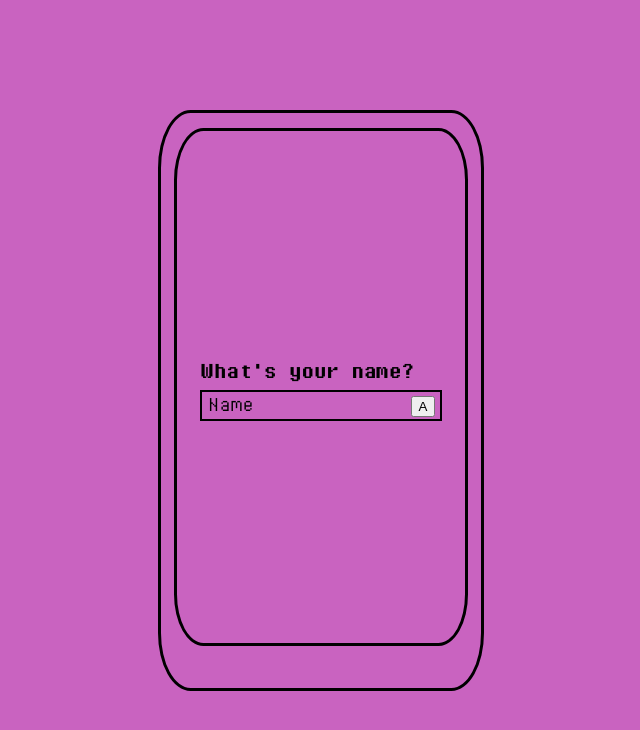
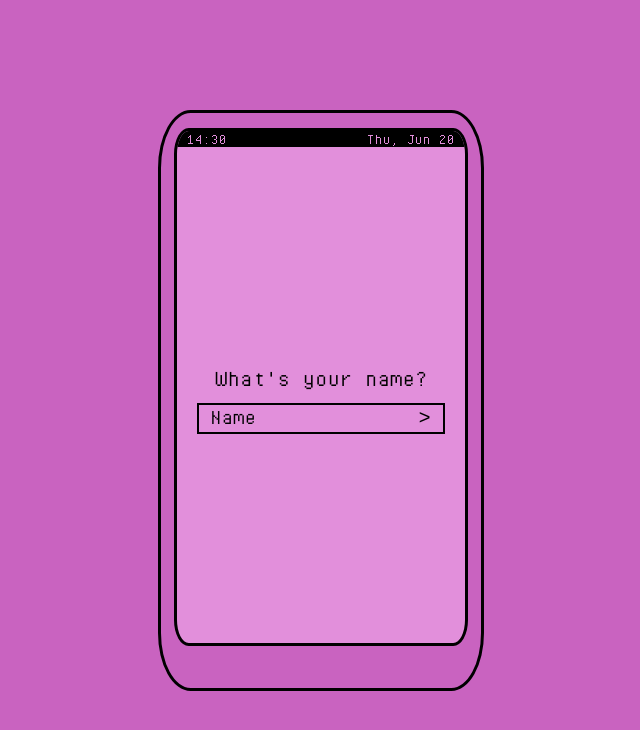
Before and after one commit to bran-do/tiny-music-collection, a React (Vite) app: page / in a window 1280 px wide. Shown: the top 730 px of the page, without its empty margins (319-959 px from the left). Built offline with nearby package versions, Linux system fonts and the light colour scheme.

Commit message:
Add TopBar and re-style Screen and LoginPage

```diff
--- a/src/canvas/Device/Screen/Screen.css
+++ b/src/canvas/Device/Screen/Screen.css
@@ -1,8 +1,10 @@
 .screen {
   display: flex;
-  justify-content: center;
+  overflow: hidden;
+  flex-direction: column;
   height: 32rem;
   width: 18rem;
   border: 3px solid black;
-  border-radius: 10%;
+  background-color: #e28fdb;
+  border-radius: 5%;
 }
--- a/src/canvas/Device/Screen/Screen.jsx
+++ b/src/canvas/Device/Screen/Screen.jsx
@@ -1,9 +1,11 @@
+import TopBar from '../../../components/TopBar/TopBar';
 import LoginPage from '../../../pages/LoginPage/LoginPage';
 import './Screen.css'
 
 function Screen() {
   return (
     <div className="screen">
+      <TopBar />
       <LoginPage />
     </div>
   )
--- /dev/null
+++ b/src/components/TopBar/TopBar.css
@@ -0,0 +1,17 @@
+.top-bar {
+  display: flex;
+  justify-content: space-between;
+  align-items: center;
+  height: 1rem;
+  width: 18rem;
+  color: #e28fdb;
+  background-color: black;
+}
+
+.top-bar .hour {
+  padding-left: 10px;
+}
+
+.top-bar .day {
+  padding-right: 10px;
+}
--- /dev/null
+++ b/src/components/TopBar/TopBar.jsx
@@ -0,0 +1,12 @@
+import './TopBar.css'
+
+function TopBar() {
+  return (
+    <div className="top-bar">
+        <span className="hour">14:30</span>
+        <span className="day">Thu, Jun 20</span>
+    </div>
+  )
+}
+
+export default TopBar;
--- a/src/pages/LoginPage/LoginPage.css
+++ b/src/pages/LoginPage/LoginPage.css
@@ -2,28 +2,24 @@
   display: flex;
   flex-direction: column;
   justify-content: center;
+  flex: 1;
   padding: 5px 10px;
 }
 
 h3 {
-  display: flex;
-  font-family: pixel-op-bold;
   font-size: 25px;
-  margin: 0;
+  margin: 5px;
   padding-left: 2px;
-  justify-self: flex-start;
 }
 
 .input-and-btn {
   border: 2px solid black;
-  padding: 0 5px;
+  margin: 0 10px;
 }
 
-input:focus {
-  outline: none;
-}
 
-input {
+.input-and-btn input {
+  padding-left: 5px;
   font-family: pixel-op-bold;
   font-size: larger;
   color: black;
@@ -32,8 +28,19 @@ input {
   background: none;
 }
 
-input::placeholder {
+.input-and-btn input::placeholder {
   font-family: pixel-op;
   font-size: larger;
   color: black;
 }
+
+.input-and-btn input:focus {
+  outline: none;
+}
+
+.input-and-btn button {
+  border: none;
+  color: black;
+  background: none;
+  font-size: 20px;
+}
--- a/src/pages/LoginPage/LoginPage.jsx
+++ b/src/pages/LoginPage/LoginPage.jsx
@@ -6,7 +6,7 @@ function LoginPage() {
         <h3>What's your name?</h3>
         <div className='input-and-btn'>
           <input placeholder="Name"></input>
-          <button>A</button>
+          <button>{'>'}</button>
         </div>
     </div>
   )
```
